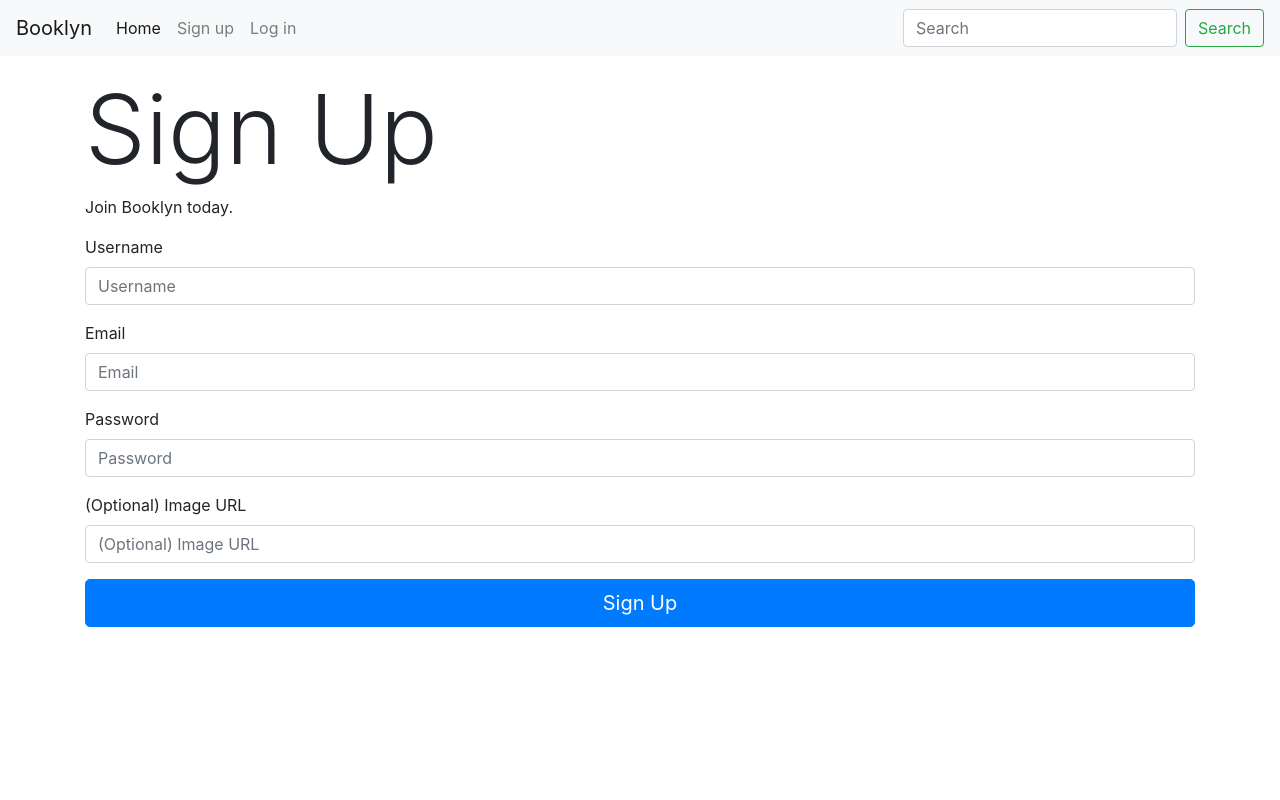
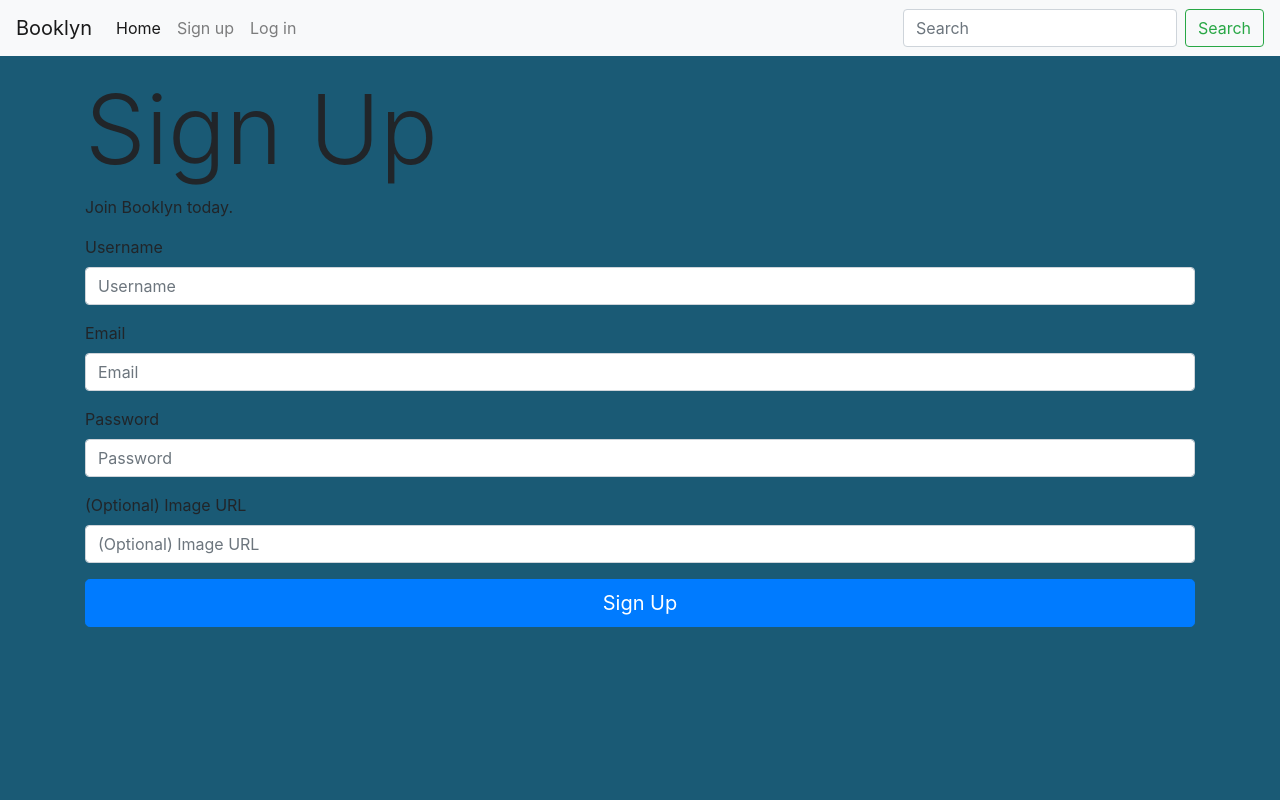
Before and after one commit to mariered0/29_Capstone-project1, a Flask app: page /signup in a window 1280 px wide. Run offline with Flask 2, Linux system fonts and the light colour scheme; some libraries are stand-ins or nearby versions.

Commit message:
change bg color in user page

```diff
--- a/Booklyn/static/stylesheets/style.css
+++ b/Booklyn/static/stylesheets/style.css
@@ -23,6 +23,11 @@
     font-size: 15vw;
 }
 
+.background{
+    height: 100vh;
+    background-color: #1A5A75;
+}
+
 .star-rating{
     color: #bebebe;
     font-size:1.5em;
--- a/Booklyn/templates/base.html
+++ b/Booklyn/templates/base.html
@@ -17,7 +17,7 @@
   <title>{% block title %}{% endblock %}</title>
 </head>
 
-<body class="{% block body_class %}{% endblock %}">
+<body class="{% block body_class %}{% endblock %} background">
   <nav class="navbar navbar-expand-lg navbar-light bg-light">
     <a class="navbar-brand" href="/">Booklyn</a>
     <button class="navbar-toggler" type="button" data-toggle="collapse" data-target="#navbarSupportedContent"
--- a/Booklyn/templates/search_result.html
+++ b/Booklyn/templates/search_result.html
@@ -49,6 +49,7 @@
           Add to List
         </button>
         <div class="dropdown-menu">
+
           <form action="/users/{{ user.id }}/add_want_to_read" method="POST">
             <input type="hidden" name="author" value="{{ book.volumeInfo.authors }}">
             <input type="hidden" name="publisher" value="{{ book.volumeInfo.publisher }}">
```
